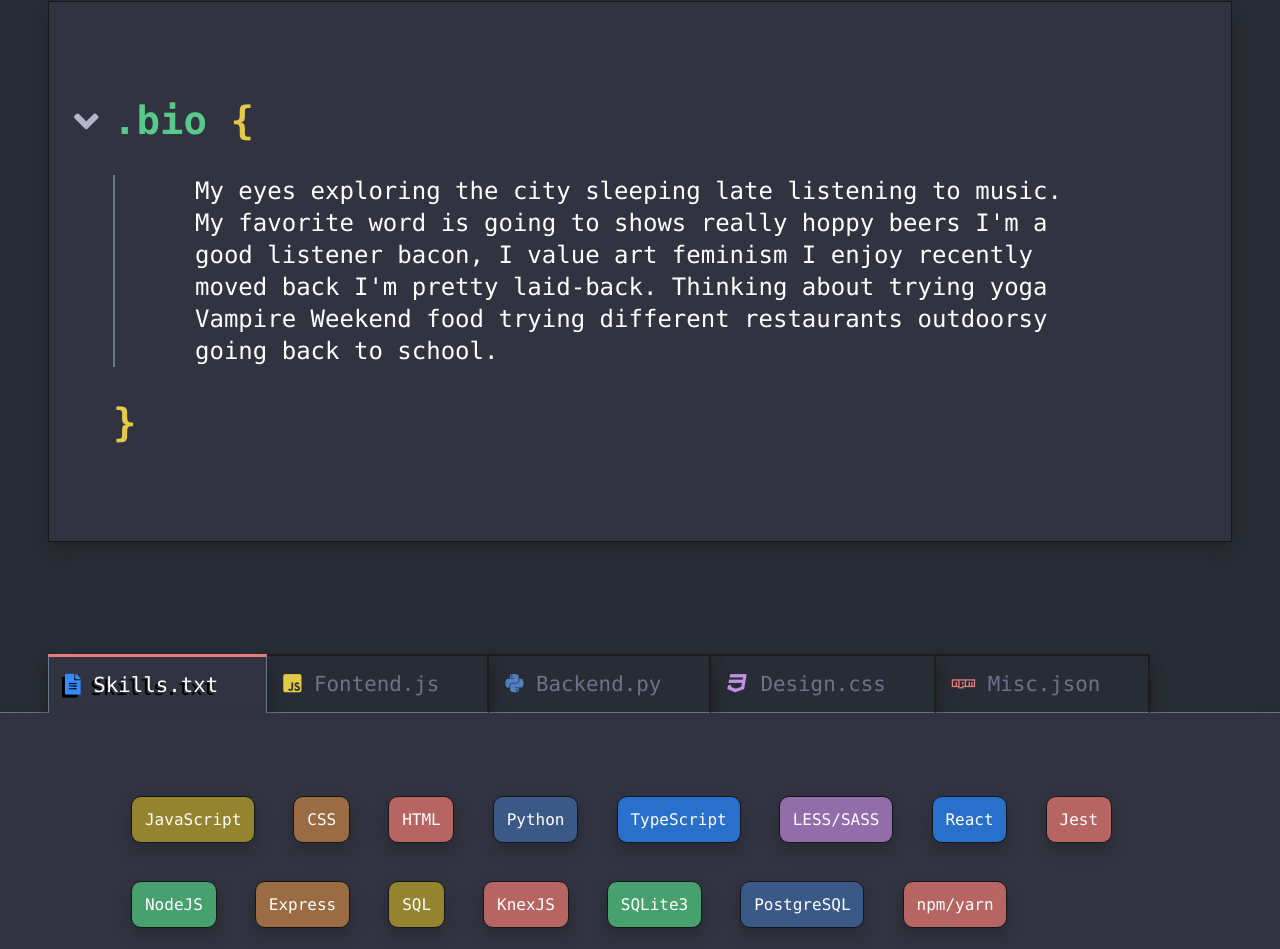
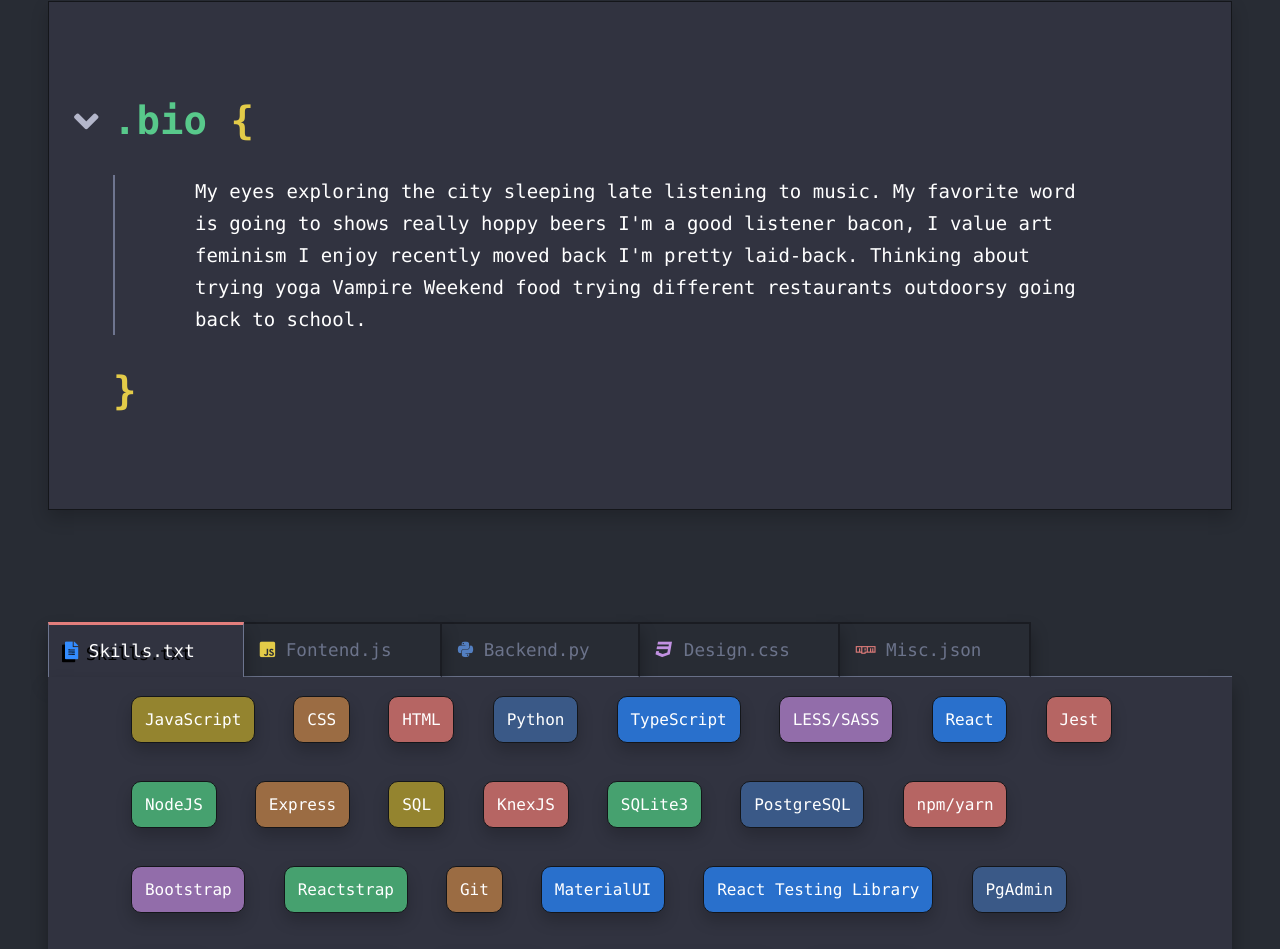
Before and after one commit to tatek1993/Portfolio, a React (Create React App) app: page / in a window 1280 px wide. Shown: the part 944-1893 px from the top of the page. Built offline with nearby package versions, Linux system fonts and the light colour scheme.

Commit message:
changed skills section to window display

```diff
--- a/src/SASS/App.scss
+++ b/src/SASS/App.scss
@@ -59,7 +59,7 @@
 //   width: 70%;
   padding: 0 5rem;
   border-left: 2px solid $bar-grey;
-  font-size: calc(8px + 2vmin);
+  font-size: calc(3px + 2vmin);
   line-height: 2rem;
 }
 
@@ -156,6 +156,7 @@
 .border-box {
   box-shadow: 0px 8px 16px 0px rgba(0,0,0,0.2);
   border: 1px solid #14161a;
+
 }
 /* The container <div> - needed to position the dropdown content */
 .dropdown {
@@ -198,13 +199,16 @@
   background-color: $med-grey;
   z-index: 20;
   flex-direction: column;
+  padding: 0 4rem;
+  margin: 0 3rem;
+  // border-top: 1px solid $bar-grey;
 }
 
 .skill {
   padding: .8rem;
   margin: 1.2rem;
   border-radius: 10px;
-
+  font-size: calc(8px + 1vh);
 
   &.alive {
     color: white;
@@ -233,13 +237,14 @@
 
 .left-spacer {
   width: 3em;
-  border-bottom: 1px solid $bar-grey;
+  // border-bottom: 1px solid $bar-grey;
 
 }
 
 .right-spacer {
   min-width: 1em;
   flex: 1;
+  margin-right: 3rem;
   border-bottom: 1px solid $bar-grey;
 }
 
@@ -253,7 +258,7 @@
   border-bottom: 1px solid $bar-grey;
   color: $bar-grey;
   background-color: $bg-color;
-  font-size: 1.3rem;
+  font-size: 1.1rem;
   cursor: pointer;
   border-collapse: collapse;
   &:hover {
```
